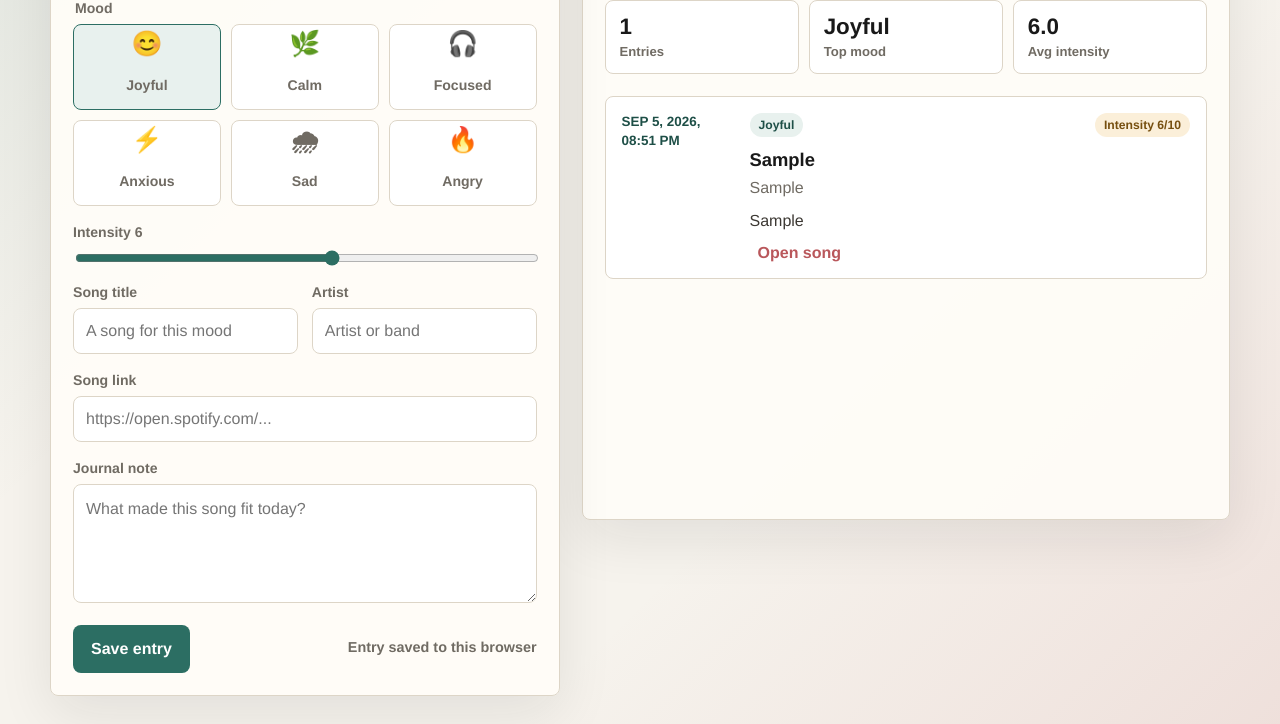
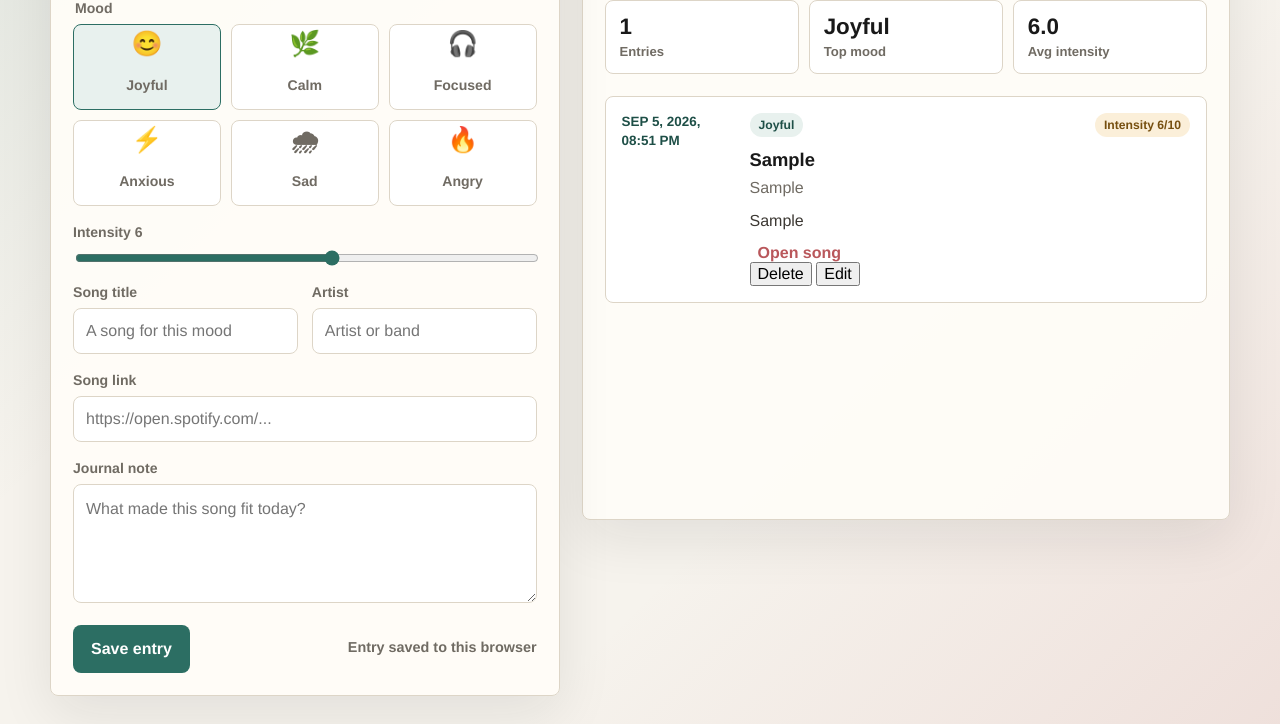
Before and after one commit to vldstassh/music-journal, a website: page public/index.html in a window 1280 px wide. Both pictures are taken after typing "Sample", "Sample", "https://example.com", "Sample" into the empty fields and a click on the button "Save entry". Shown: the part 256-980 px from the top of the page. Drawn offline with Linux system fonts and the light colour scheme; no server answers.

Commit message:
Delete/Edit
Delete and Edit button added

```diff
--- a/public/index.html
+++ b/public/index.html
@@ -1,5 +1,4 @@
 <!doctype html>
-
 <html lang="en">
 	<head>
 		<meta charset="utf-8">
@@ -143,6 +142,7 @@
 					<div id="emptyState" class="empty-state">
 						<strong id="emptyStateTitle">No entries yet</strong>
 						<p id="emptyStateMessage">Your first mood and song will appear here.</p>
+
 					</div>
 
 					<ol class="timeline" id="timeline" aria-label="Saved journal entries"></ol>
@@ -163,6 +163,10 @@
 					<p class="entry-note"></p>
 					<span class="entry-sync is-hidden">Waiting to sync</span>
 					<a class="entry-link" target="_blank" rel="noreferrer">Open song</a>
+					<div class="entrybutton">
+						<button class="deletebutton">Delete</button>
+						<button class="editbutton">Edit</button>
+					</div>
 				</div>
 			</li>
 		</template>
```
